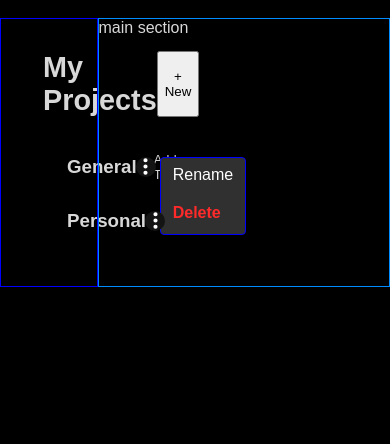
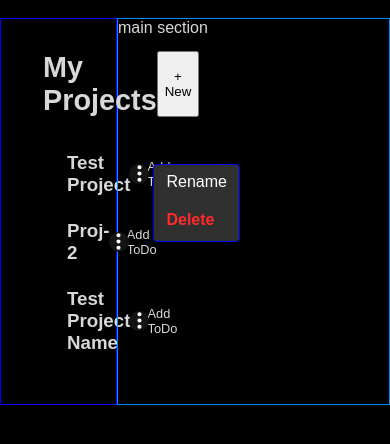
Before and after one commit to dere-12/todo-list, a website built with webpack: page src/template.html in a window 390 px wide. Both pictures are taken after a click on the button 145 px from the left and 228 px from the top of the page. Shown: the part 62-506 px from the top of the page. Built offline with nearby package versions, Linux system fonts and the light colour scheme.

Commit message:
Refactor project rendering and event handling; improve project menu functionality

```diff
--- a/src/index.js
+++ b/src/index.js
@@ -1,5 +1,5 @@
 import "./style.css";
-import "./modules/DOMStuff/renderProjectElements.js";
+import { renderProject } from "./modules/DOMStuff/renderProjectElements.js";
 import "./modules/DOMStuff/projectEvents.js";
 import {
   createProject,
@@ -16,6 +16,11 @@ import {
 } from "./modules/logic/manageToDos.js";
 
 console.log("Webpack is Working!");
+
+createProject("Test Project");
+createProject("Proj-2");
+createProject("Test Project Name");
+renderProject();
 
 // const proj1 = createProject("xoGame");
 // const proj2 = createProject("personal");
--- a/src/modules/DOMStuff/project.css
+++ b/src/modules/DOMStuff/project.css
@@ -51,6 +51,7 @@ ul li {
 
 .projects-container .project h3 {
   cursor: pointer;
+  width: 140px;
 }
 
 .projects-container .project p {
--- a/src/modules/DOMStuff/projectEvents.js
+++ b/src/modules/DOMStuff/projectEvents.js
@@ -1,6 +1,9 @@
+import { projectsArray } from "../logic/manageProjects.js";
+import { getTargetProject } from "../logic/manageToDos.js";
+
 const newBtn = document.querySelector(".new-btn-js");
 const tooltip = document.querySelector(".tooltip");
-const projects = document.querySelectorAll(".project");
+const projects = document.querySelectorAll(".projects-container");
 
 newBtn.addEventListener("mouseenter", () => {
   tooltip.style.visibility = "visible";
@@ -24,16 +27,30 @@ function projectClickHandler(e) {
   const kebabIcon = e.target.closest(".menu-button");
   if (kebabIcon) {
     console.log("3dots clicked");
-    const projectMenuOptions = kebabIcon.nextElementSibling;
+    const projectMenuOption = kebabIcon.nextElementSibling;
     document.querySelectorAll(".menu-options").forEach((menu) => {
-      if (menu !== projectMenuOptions) menu.style.display = "none";
+      if (menu !== projectMenuOption) menu.style.display = "none";
     });
-    projectMenuOptions.style.display =
-      projectMenuOptions.style.display === "flex" ? "none" : "flex";
+    projectMenuOption.style.display =
+      projectMenuOption.style.display === "flex" ? "none" : "flex";
   }
 
   if (e.target.classList.contains("delete")) {
-    console.log("delete clicked");
+    const projectId = e.target.dataset.projectId;
+    const targetProject = getTargetProject(projectId);
+    console.log(`Delete ${targetProject.projectName}`);
+  }
+
+  if (e.target.classList.contains("rename")) {
+    const projectId = e.target.dataset.projectId;
+    const targetProject = getTargetProject(projectId);
+    console.log(`Rename ${targetProject.projectName}`);
+  }
+
+  if (e.target.classList.contains("project-name")) {
+    const projectId = e.target.dataset.projectId;
+    const targetProject = getTargetProject(projectId);
+    console.log(`${targetProject.projectName} clicked.`);
   }
 }
 
--- a/src/modules/DOMStuff/renderProjectElements.js
+++ b/src/modules/DOMStuff/renderProjectElements.js
@@ -1,21 +1,56 @@
 import "./project.css";
 import threeDots from "../../images/dots-vertical-menu.svg";
+import { projectsArray } from "../logic/manageProjects.js";
+// import "./projectEvents.js";
 
 const aside = document.querySelector("aside");
+
 aside.innerHTML = `
   <div class="project-title">
-    <div class="title">
-      <h2>My Projects</h2>
-      <button class="new-button new-btn-js">+ New</button>
-    </div>
-    <span class="tooltip">Create New Project</span>
+      <div class="title">
+        <h2>My Projects</h2>
+        <button class="new-button new-btn-js">+ New</button>
+      </div>
+      <span class="tooltip">Create New Project</span>
   </div>
   <ul class="projects-container">
+
+  </ul>
+`;
+
+function renderProject() {
+  projectsArray.forEach((project) => {
+    const projectsContainer = document.querySelector(".projects-container");
+    const li = document.createElement("li");
+    li.className = "project";
+    // li.dataset.projectId = project.id;
+    li.innerHTML = `
+        <h3 class="project-name" data-project-id="${project.id}">${project.projectName}</h3>
+        <p> <span>+</span> Add ToDo</p>
+        <div class="menu-wrapper">
+          <button class="menu-button">
+            <img src="${threeDots} "width="20px" alt="kebab menu icon, dots vertical menu" />
+          </button>
+          <div class="menu-options">
+            <div class="menu-item rename" data-project-id="${project.id}">Rename</div>
+            <div class="menu-item delete" data-project-id="${project.id}">Delete</div>
+          </div>
+        </div>
+    `;
+    projectsContainer.appendChild(li);
+  });
+}
+
+function addNewProjectElement() {
+  const projectsContainer = document.querySelector(".projects-container");
+  const li = document.createElement("li");
+  //   li inside li???? this function may no longer use.
+  li.innerHTML = `
     <li class="project">
       <h3>General</h3>
       <p> <span>+</span> Add ToDo</p>
       <div class="menu-wrapper">
-        <button class="menu-button" id="idd">
+        <button class="menu-button">
           <img src="${threeDots} "width="20px" alt="kebab menu icon, dots vertical menu" />
         </button>
         <div class="menu-options">
@@ -24,31 +59,8 @@ aside.innerHTML = `
         </div>
       </div>
     </li>
-    <li class="project">
-      <h3>Personal</h3>
-      <p> <span>+</span> Add ToDo</p>
-      <div class="menu-wrapper">
-        <button class="menu-button" id="idd">
-          <img src="${threeDots} "width="20px" alt="kebab menu icon, dots vertical menu" />
-        </button>
-        <div class="menu-options">
-          <div class="menu-item rename">Rename</div>
-          <div class="menu-item delete">Delete</div>
-        </div>
-      </div>
-    </li>
-  </ul>
-`;
-
-function addNewProjectElement() {
-  const li = `
-    <li class="project">
-      <h3>Your Project Name</h3>
-      <p> <span>+</span> Add ToDo</p>
-      <button>...</button>
-    </li>
   `;
-  aside.appendChild(li);
+  projectsContainer.appendChild(li);
 }
 
 function renderDialogElement() {
@@ -73,4 +85,4 @@ function renderDialogElement() {
   // </dialog>;
 }
 
-export { addNewProjectElement };
+export { renderProject };
--- a/src/modules/logic/manageToDos.js
+++ b/src/modules/logic/manageToDos.js
@@ -34,4 +34,11 @@ function editToDo(projectId, todoId, newToDoProperties) {
   targetTodo.updateToDo(newToDoProperties);
 }
 
-export { createToDo, removeToDo, toggleCompletion, updatePriority, editToDo };
+export {
+  createToDo,
+  removeToDo,
+  toggleCompletion,
+  updatePriority,
+  editToDo,
+  getTargetProject,
+};
--- a/src/style.css
+++ b/src/style.css
@@ -14,7 +14,7 @@ body {
   height: 100%;
 
   display: grid;
-  grid-template-columns: 25% 75%;
+  grid-template-columns: 30% 70%;
   grid-template-rows: 80px calc(100% - 80px);
 }
 
```
